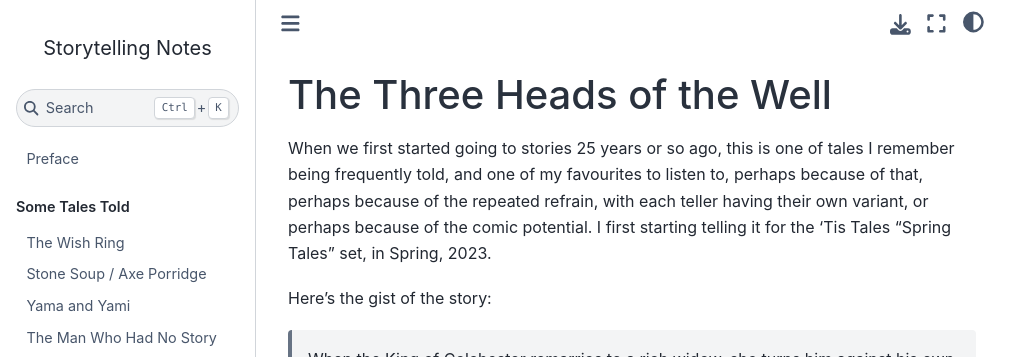
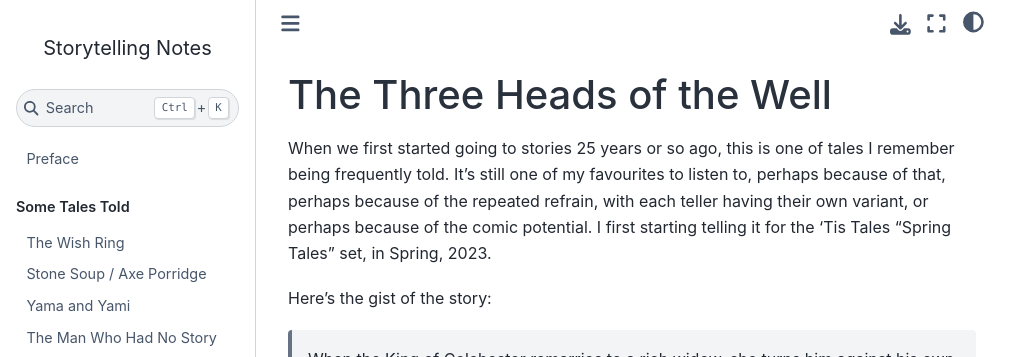
Before and after one commit to psychemedia/storytelling-notes, a Jupyter Book: the page built from three-heads-well.md, in a window 1280 px wide and 900 px high. Shown: the top 357 px of the window, without its empty margins (0-1031 px from the left). Built offline with Jupyter Book 1.0.4 settings and Sphinx 7.4.7 and the Sphinx Book theme 1.1.4, drawn with Linux system fonts in a browser that asks for light colours.

Commit message:
Update three-heads-well.md

```diff
--- a/three-heads-well.md
+++ b/three-heads-well.md
@@ -1,6 +1,6 @@
 # The Three Heads of the Well
 
-When we first started going to stories 25 years or so ago, this is one of tales I remember being frequently told, and one of my favourites to listen to, perhaps because of that, perhaps because of the repeated refrain, with each teller having their own variant, or perhaps because of the comic potential. I first starting telling it for the 'Tis Tales "Spring Tales" set, in Spring, 2023.
+When we first started going to stories 25 years or so ago, this is one of tales I remember being frequently told. It's still one of my favourites to listen to, perhaps because of that, perhaps because of the repeated refrain, with each teller having their own variant, or perhaps because of the comic potential. I first starting telling it for the 'Tis Tales "Spring Tales" set, in Spring, 2023.
 
 Here's the gist of the story:
 
```
